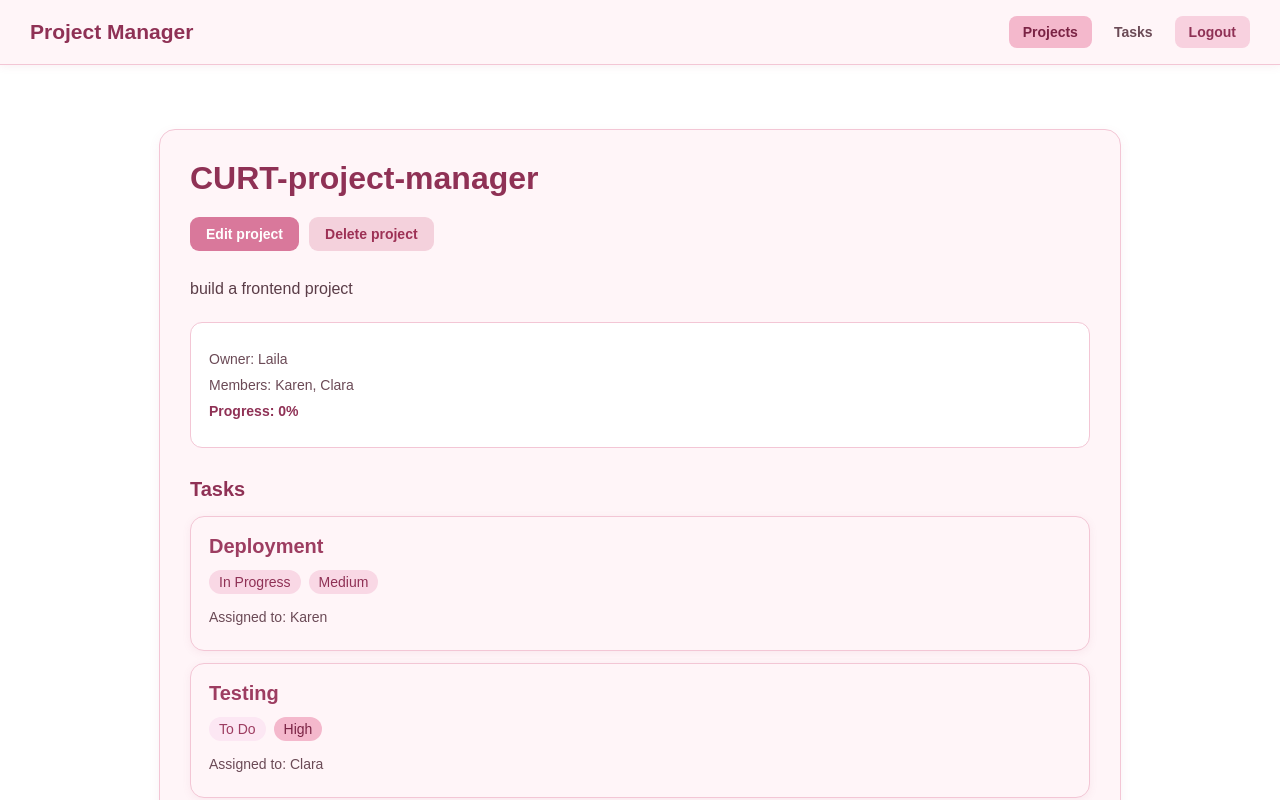
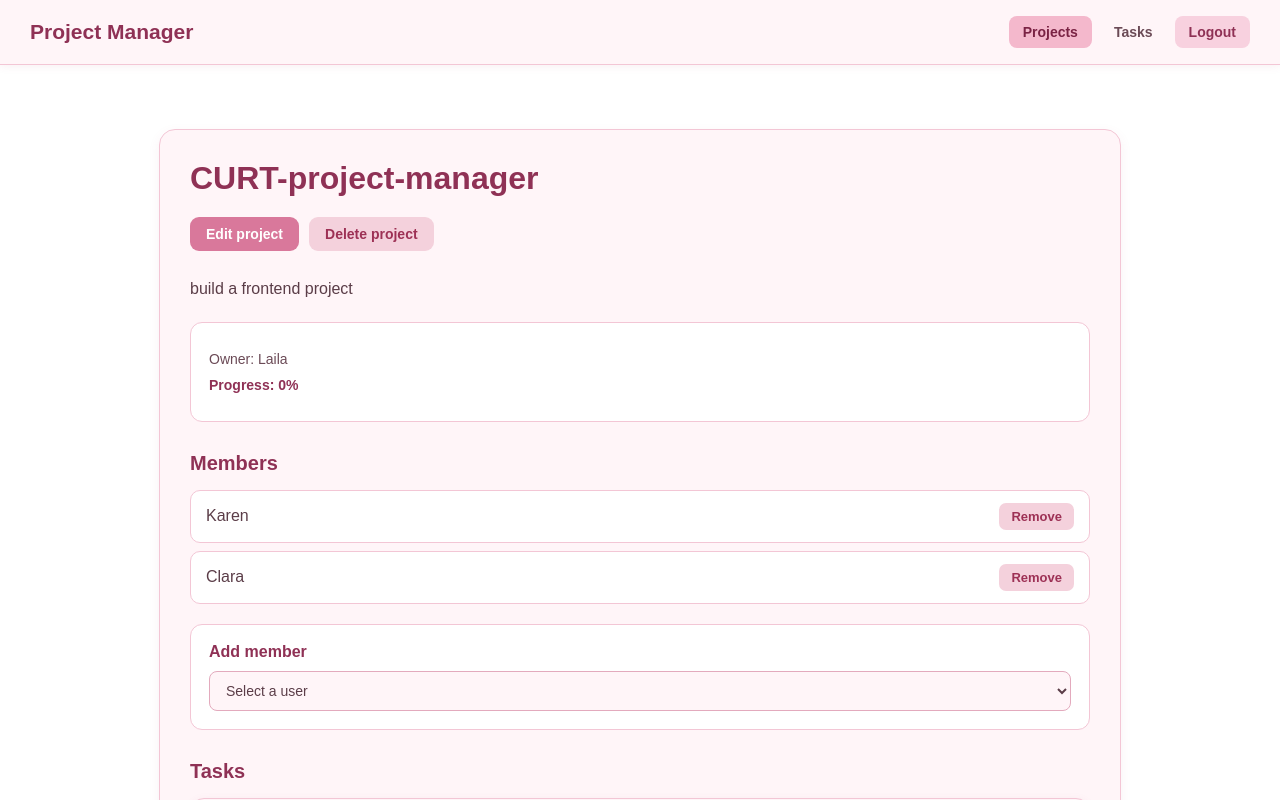
Before and after one commit to karenadel/CURT-Project-Management-System, a React (Vite) app in the folder curt-project-manager/: page /projects/p1 in a window 1280 px wide. Shown: the top 800 px of the page. Built offline with nearby package versions, Linux system fonts and the light colour scheme; sample sign-in values are in the browser's storage.

Commit message:
add member/remove member

```diff
--- a/curt-project-manager/src/context/Provider.jsx
+++ b/curt-project-manager/src/context/Provider.jsx
@@ -95,6 +95,29 @@ export function Provider({ children }) {
         setCurrentUser(user);
         return true;
     }
+    function addProjectMember(projectId, userId) {
+        if (!can(currentUser, "edit_project")) return;
+        setProjects((prev) =>
+            prev.map((project) => {
+                if (project.Id !== projectId) return project;
+                if (project.memberIds.includes(userId))return project;
+
+                return {...project,memberIds: [...project.memberIds, userId]
+                };
+            })
+        );
+    }
+
+    function removeProjectMember(projectId, userId) {
+        if (!can(currentUser, "edit_project")) return;
+        setProjects((prev) =>
+            prev.map((project) => {
+                if (project.Id !== projectId) return project;
+                return {...project,memberIds: project.memberIds.filter((id) => id !== userId)
+                };
+            })
+        );
+    }
 
     async function signup({name, email, password}) {
         const existing = users.find(
@@ -143,7 +166,9 @@ export function Provider({ children }) {
         login,
         signup,
         logout,
-        can
+        can,
+        addProjectMember,
+        removeProjectMember
     };
 
     return (
--- a/curt-project-manager/src/pages/ProjectsDetails/ProjectsDetails.css
+++ b/curt-project-manager/src/pages/ProjectsDetails/ProjectsDetails.css
@@ -147,3 +147,81 @@
 .project-cancel-button:hover {
     background-color: #e8b5c7;
 }
+/* Add Members */
+
+.project-members {
+    margin-bottom: 30px;
+}
+
+.project-members > h2 {
+    margin-bottom: 15px;
+    color: #8f3155;
+    font-size: 20px;
+}
+
+.project-members ul {
+    list-style: none;
+    padding: 0;
+    margin: 0 0 20px;
+}
+
+.project-members li {
+    display: flex;
+    align-items: center;
+    justify-content: space-between;
+    padding: 12px 15px;
+    margin-bottom: 8px;
+    background-color: #ffffff;
+    border: 1px solid #f3c6d5;
+    border-radius: 10px;
+    color: #5b3d48;
+}
+
+.project-members li button {
+    padding: 6px 12px;
+    border: none;
+    border-radius: 7px;
+    background-color: #f4d1dc;
+    color: #9d3155;
+    font-size: 13px;
+    font-weight: 600;
+    cursor: pointer;
+    transition: 0.2s ease;
+}
+
+.project-members li button:hover {
+    background-color: #e8b5c7;
+}
+
+/* Add member section */
+
+.project-members > div {
+    margin-top: 20px;
+    padding: 18px;
+    background-color: #ffffff;
+    border: 1px solid #f3c6d5;
+    border-radius: 12px;
+}
+
+.project-members > div h3 {
+    margin: 0 0 10px;
+    color: #8f3155;
+    font-size: 16px;
+}
+
+.project-members select {
+    width: 100%;
+    padding: 10px 12px;
+    border: 1px solid #e3aabd;
+    border-radius: 8px;
+    background-color: #fff5f8;
+    color: #5b3d48;
+    font-size: 14px;
+    cursor: pointer;
+    outline: none;
+}
+
+.project-members select:focus {
+    border-color: #d9789b;
+    box-shadow: 0 0 0 2px rgba(217, 120, 155, 0.15);
+}
--- a/curt-project-manager/src/pages/ProjectsDetails/ProjectsDetails.jsx
+++ b/curt-project-manager/src/pages/ProjectsDetails/ProjectsDetails.jsx
@@ -1,7 +1,7 @@
 import { useState } from "react";
 import ProjectForm from "../Projects/ProjectForm";
 import { useParams, Link,useNavigate } from "react-router-dom";
-import { getProjectById, getProjectProgress, getProjectTasks, getProjectUserIds, getUserById ,getProjectOwner} from "../../utils/helpers";
+import { getProjectById, getProjectProgress, getProjectTasks, getUserById ,getProjectOwner} from "../../utils/helpers";
 import { useAppContext } from "../../context/useAppContext.js";
 import TaskCard from "../Tasks/TaskCard";
 import NotFound from "../../components/common/NotFound";
@@ -11,7 +11,7 @@ function ProjectsDetails() {
     const { projectId } = useParams();
     const navigate = useNavigate();
     const {projects, tasks: allTasks, users,updateProject,
-    deleteProject,can,currentUser} = useAppContext();
+    deleteProject,can,currentUser,removeProjectMember,addProjectMember} = useAppContext();
     const [isEditing, setIsEditing] = useState(false);
     const project = getProjectById(projects, projectId);
     if (!project) {
@@ -19,6 +19,8 @@ function ProjectsDetails() {
             <NotFound message="Project not found." backTo="/projects"/>
         );
     }
+    const members = project.memberIds.map((id) => getUserById(users, id)).filter(Boolean);
+    const availableUsers = users.filter((user) => user.Id !== project.ownerId &&!project.memberIds.includes(user.Id));
     function handleUpdateProject(values) {
         updateProject({
             ...project,
@@ -74,13 +76,43 @@ function ProjectsDetails() {
         <h3 className="project-description">{project.description}</h3>
         <div className="project-details-info">
             <h4>Owner: {getUserById(users, project.ownerId)?.name || "Unknown"}</h4>
-            <h4>Members: {getProjectUserIds(project).map((element,i) => {
-                    if(i===0) {return}
-                    if(i+1!==getProjectUserIds(project).length) return getUserById(users, element).name + ", ";
-                    else return getUserById(users, element).name;
-                    })}</h4>
             <h4>Progress: {getProjectProgress(allTasks, project.Id)}%</h4>
         </div>
+<div className="project-members">
+    <h2>Members</h2>
+    {members.length === 0 ? (<p>No members yet.</p>) : (
+        <ul>
+            {members.map((member) => (
+                <li key={member.Id}>
+                    <span>{member.name}</span>
+                    {can(currentUser, "edit_project") && (
+                        <button onClick={() => removeProjectMember(project.Id, member.Id)}>
+                            Remove
+                        </button>
+                    )}
+                </li>
+            ))}
+        </ul>
+    )}
+    {can(currentUser, "edit_project") && availableUsers.length > 0 && (
+        <div>
+            <h3>Add member</h3>
+            <select
+                defaultValue=""
+                onChange={(e) => {
+                    if (!e.target.value) return;
+                    addProjectMember(project.Id, e.target.value);
+                    e.target.value = "";}}>
+                <option value="">Select a user</option>
+                {availableUsers.map((user) => (
+                    <option key={user.Id} value={user.Id}>
+                        {user.name}
+                    </option>
+                ))}
+            </select>
+        </div>
+    )}
+</div>
         <div className="project-tasks">
             <h3>Tasks</h3>
             {tasks.length === 0 ? (
```
